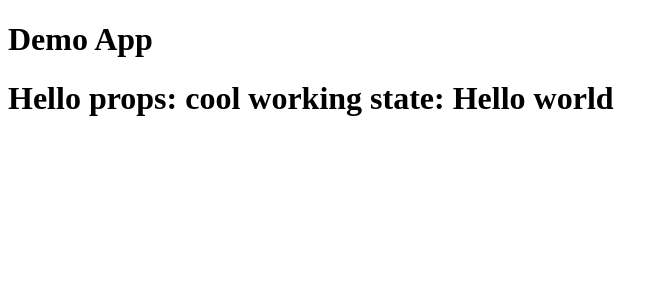
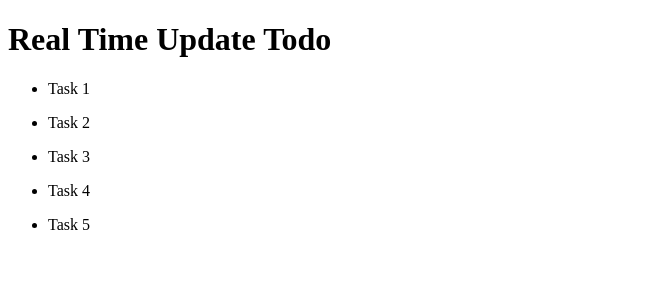
Before and after one commit to jseto/real-time-update-todo, a React app: page / in a window 1280 px wide. Shown: the top 300 px of the page, without its empty margins (0-669 px from the left). Built offline with nearby package versions, Linux system fonts and the light colour scheme.

Commit message:
App uses TaskMaster

```diff
--- a/src/app.tsx
+++ b/src/app.tsx
@@ -1,35 +1,20 @@
 import * as React from "react";
-// import * as ReactDOM from "react-dom";
 
 import { Component } from "react";
+import { TaskMaster } from "./ui-components/task-master";
+import { Task } from "./models/task";
 
-export interface AppProps {
-  name: string;
-}
-
-interface AppState {
-  name: string;
-}
-
-export class App extends Component<AppProps, AppState> {
-
-	constructor(props: AppProps) {
-    super(props);
-
-    this.state = { name: props.name };
-  }
-
-	stringToWrite() {
-		return 'Hello world';
-	}
-
-  componentDidMount() {
-    setTimeout(() => {
-      this.setState({name: this.stringToWrite()});
-    }, 2000);
-  }
+export class App extends Component {
 
   render() {
-    return <h1>Hello props: {this.props.name} state: {this.state.name}</h1>;
+		const list: Task[] = [
+			{ id:'1', description: 'Task 1' },
+			{ id:'2', description: 'Task 2' },
+			{ id:'3', description: 'Task 3' },
+			{ id:'4', description: 'Task 4' },
+			{ id:'5', description: 'Task 5' }
+		]
+
+    return <TaskMaster list={ list } />;
   }
 }
--- a/src/index.html
+++ b/src/index.html
@@ -7,7 +7,7 @@
   <title><%= title %></title>
 </head>
 	<body>
-		<h1>Demo App</h1>
+		<h1>Real Time Update Todo</h1>
 		<App></App>
 	</body>
 </html>
--- a/src/index.tsx
+++ b/src/index.tsx
@@ -2,4 +2,4 @@ import * as React from "react";
 import { render } from "react-dom";
 import { App } from "./app";
 
-render(<App name="cool working" />, document.getElementsByTagName("app")[0]);
+render(<App/>, document.getElementsByTagName("app")[0]);
```
